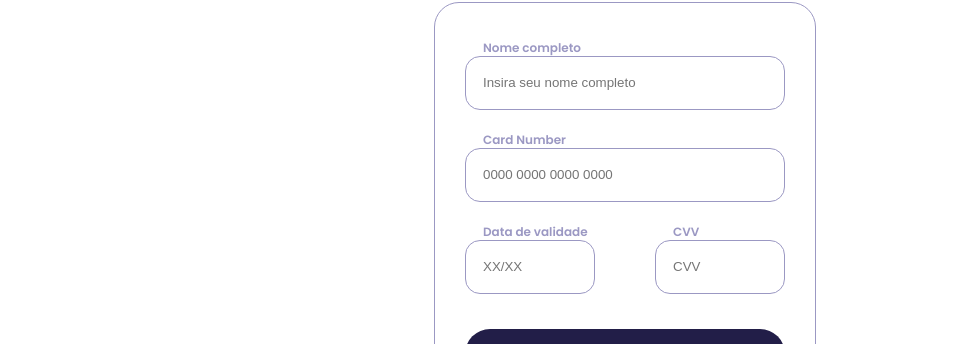
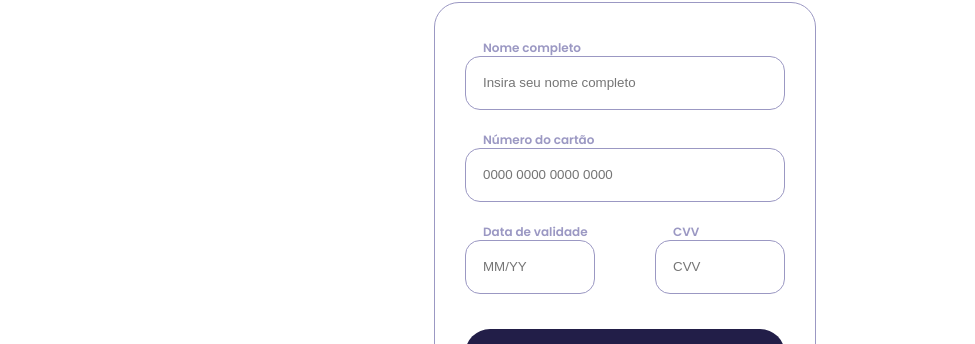
Before and after one commit to tatiane-kelli/ProductsList, a React (Create React App) app: page /checkout in a window 1280 px wide. Shown: the part 222-566 px from the top of the page, without its empty margins (15-990 px from the left). Built offline with nearby package versions, Linux system fonts and the light colour scheme; the HTML template or start-up script is replaced by a standard one.

Commit message:
add mask to payment form inputs

```diff
--- a/package.json
+++ b/package.json
@@ -12,6 +12,8 @@
     "@types/react-dom": "^18.0.0",
     "react": "^18.3.1",
     "react-dom": "^18.3.1",
+    "react-input-mask": "^2.0.4",
+    "react-router-dom": "^6.23.1",
     "react-scripts": "5.0.1",
     "typescript": "^4.4.2",
     "web-vitals": "^2.1.0"
@@ -39,5 +41,8 @@
       "last 1 firefox version",
       "last 1 safari version"
     ]
+  },
+  "devDependencies": {
+    "@types/react-input-mask": "^3.0.5"
   }
 }
--- a/src/components/Checkout/index.tsx
+++ b/src/components/Checkout/index.tsx
@@ -1,4 +1,5 @@
 import React, { useState } from 'react';
+import InputMask from 'react-input-mask';
 import './styles.css';
 
 interface CheckoutProps {
@@ -22,6 +23,18 @@ function Checkout({ items, onPaymentSuccess, onPaymentFailure, clearCart }: Chec
     }
   }
 
+  function handleCardNumberChange(e: React.ChangeEvent<HTMLInputElement>) {
+    setCardNumber(e.target.value);
+  };
+
+  function handleExpiryDateChange(e: React.ChangeEvent<HTMLInputElement>) {
+    setExpiryDate(e.target.value);
+  };
+
+  function handleCvvChange(e: React.ChangeEvent<HTMLInputElement>) {
+    setCvv(e.target.value);
+  };
+
   return (
     <div className="checkout">
       <h2 className="checkoutTitle">Checkout</h2>
@@ -33,48 +46,48 @@ function Checkout({ items, onPaymentSuccess, onPaymentFailure, clearCart }: Chec
             className="input-field"
             type="text"
             name="input-name"
-            title="Input title"
+            title="Name"
             placeholder="Insira seu nome completo"
           />
         </label>
         <label className="label">
-          <span className="title">Card Number</span>
-          <input
-            id="serialCardNumber"
+          <span className="title">Número do cartão</span>
+          <InputMask
+            mask="9999 9999 9999 9999"
             className="input-field"
-            type="number"
+            type="text"
             name="input-name"
-            title="Input title"
+            title="Card Number"
             placeholder="0000 0000 0000 0000"
             value={cardNumber}
-            onChange={(e) => setCardNumber(e.target.value)}
+            onChange={handleCardNumberChange}
           />
         </label>
         <div className="split">
           <label className="label">
             <span className="title">Data de validade</span>
-            <input
-              id="ExDate"
+            <InputMask
+              mask="99/99"
               className="input-field"
               type="text"
               name="input-name"
               title="Expiry Date"
-              placeholder="XX/XX"
+              placeholder="MM/YY"
               value={expiryDate}
-              onChange={(e) => setExpiryDate(e.target.value)}
+              onChange={handleExpiryDateChange}
             />
           </label>
           <label className="label">
             <span className="title">CVV</span>
-            <input
-              id="cvv"
+            <InputMask
+              mask="999"
               className="input-field"
-              type="number"
+              type="text"
               name="cvv"
               title="CVV"
               placeholder="CVV"
               value={cvv}
-              onChange={(e) => setCvv(e.target.value)}
+              onChange={handleCvvChange}
             />
           </label>
         </div>
```
Also changed, not shown: 2 other files (tests, documents, lock files or other folders).
